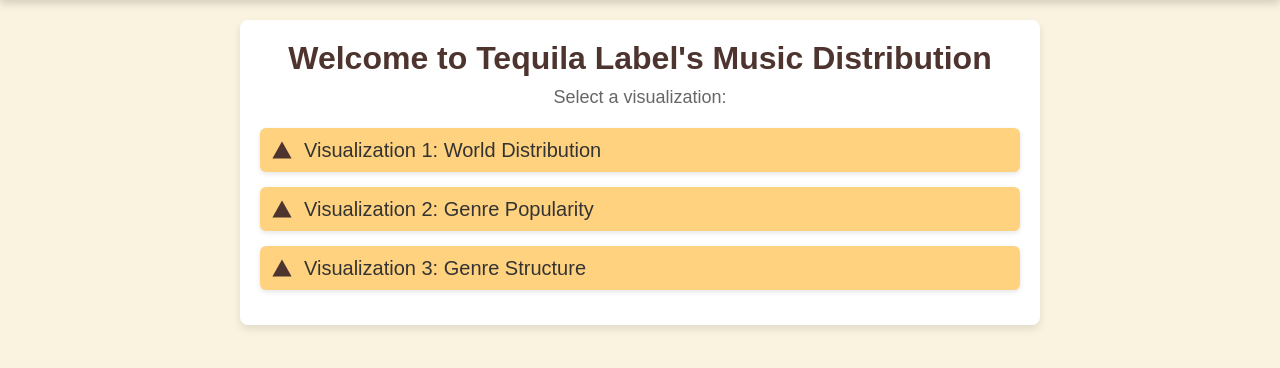
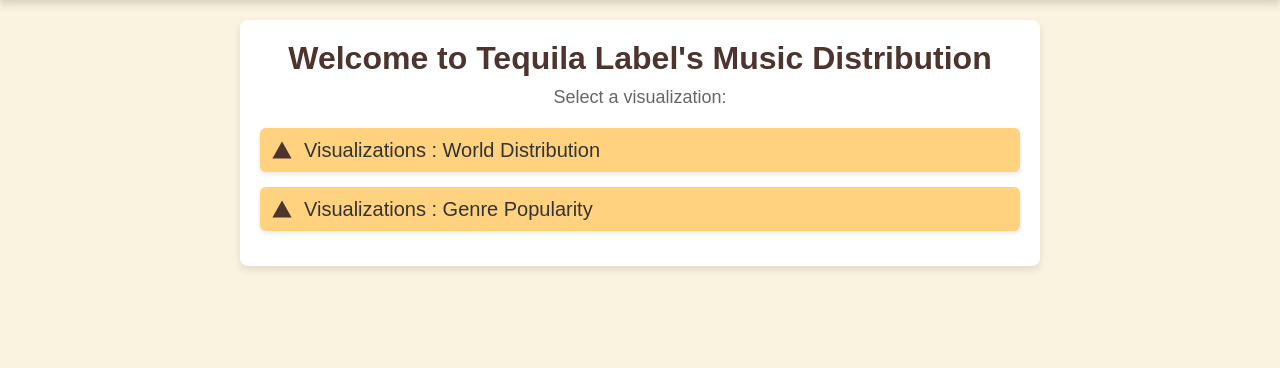
Before and after one commit to H4znow/music_data_vizualisation, a Flask app: page / in a window 1280 px wide. Shown: the part 70-438 px from the top of the page. Run offline with Flask 3, Linux system fonts and the light colour scheme.

Commit message:
Update visualization labels for consistency in index.html

```diff
--- a/flask_app/templates/index.html
+++ b/flask_app/templates/index.html
@@ -25,7 +25,7 @@
                     <svg class="list-icon" viewBox="0 0 100 100" xmlns="http://www.w3.org/2000/svg">
                         <polygon points="50,15 90,85 10,85"/>
                     </svg>
-                    Visualization 1: World Distribution
+                    Visualizations : World Distribution
                 </a>
             </li>
             <li>
@@ -33,15 +33,7 @@
                     <svg class="list-icon" viewBox="0 0 100 100" xmlns="http://www.w3.org/2000/svg">
                         <polygon points="50,15 90,85 10,85"/>
                     </svg>
-                    Visualization 2: Genre Popularity
-                </a>
-            </li>
-            <li>
-                <a href="{{ url_for('visualization4') }}">
-                    <svg class="list-icon" viewBox="0 0 100 100" xmlns="http://www.w3.org/2000/svg">
-                        <polygon points="50,15 90,85 10,85"/>
-                    </svg>
-                    Visualization 3: Genre Structure
+                    Visualizations : Genre Popularity
                 </a>
             </li>
         </ul>
```
